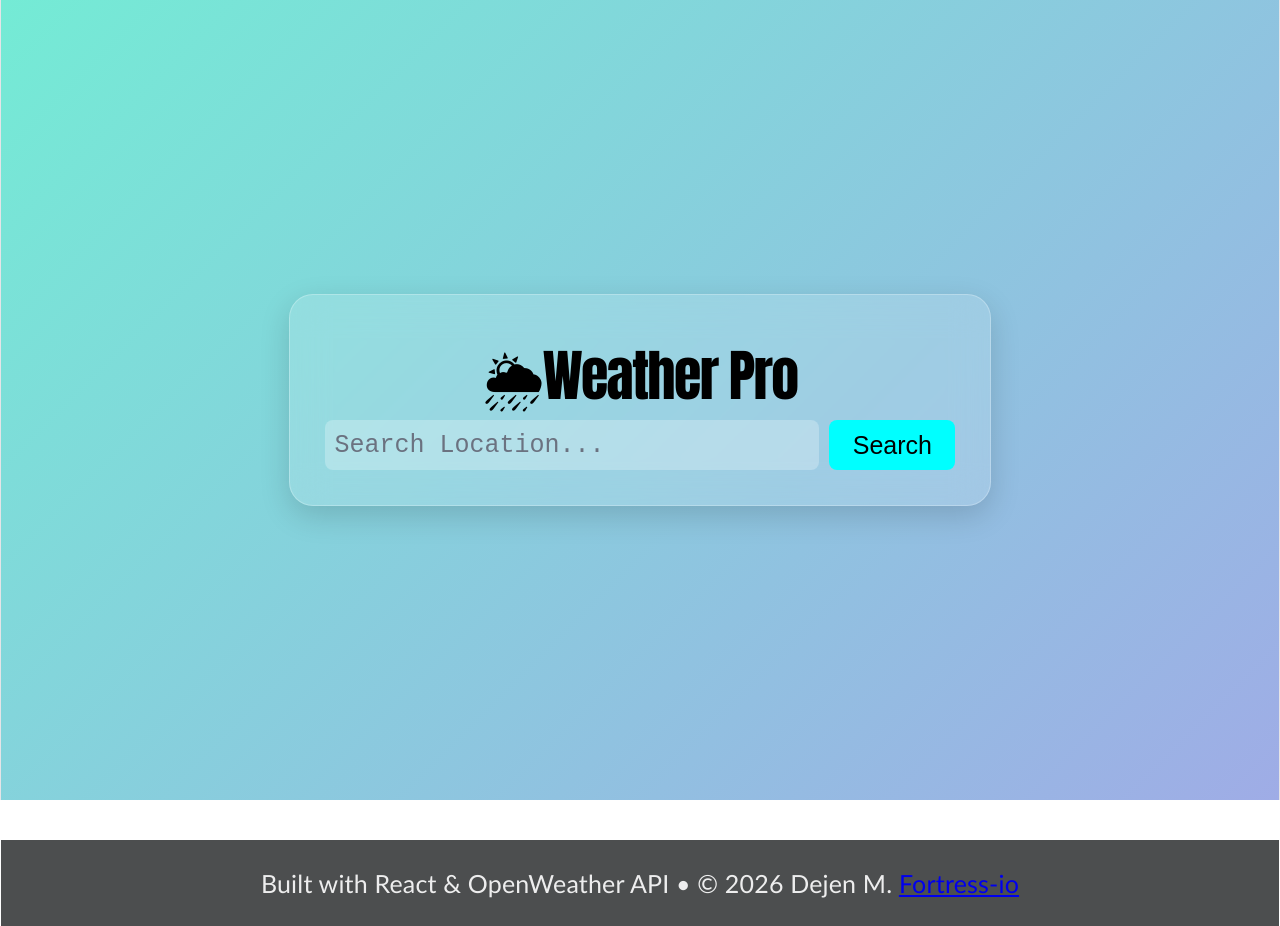
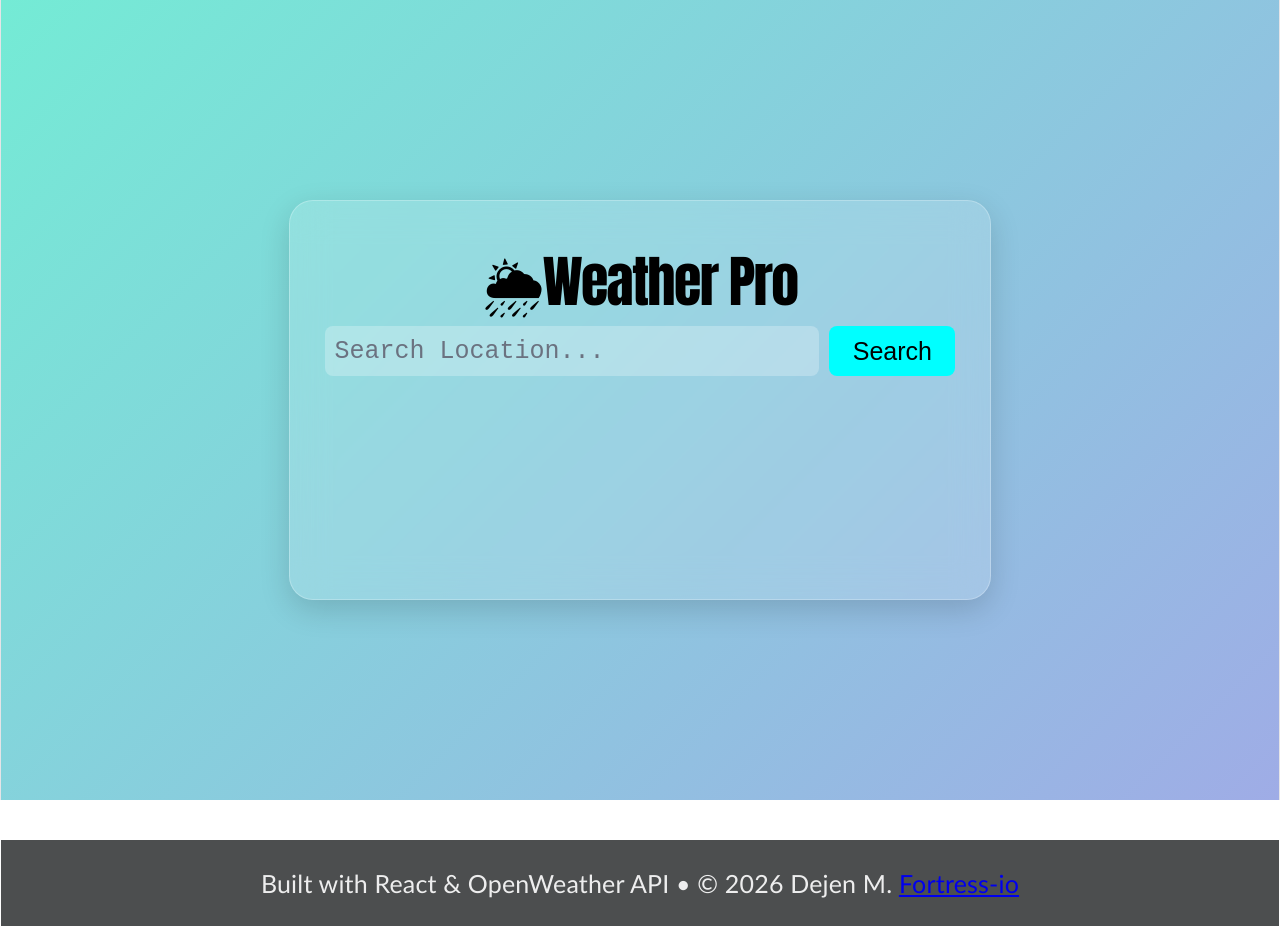
Before and after one commit to Fortress-io/AuraX-Summer-2026, a React (Vite) app in the folder AuraX-summer-2026/week-six/weather-app/: page / in a window 1280 px wide. Built offline with nearby package versions, Linux system fonts and the light colour scheme; no server answers.

Commit message:
final weather app

```diff
--- a/AuraX-summer-2026/week-six/weather-app/src/App.css
+++ b/AuraX-summer-2026/week-six/weather-app/src/App.css
@@ -34,6 +34,7 @@
 }
 .search-panel {
   width: min(1200px, 55%);
+  height: min(500px, 50%);
   margin: 50px auto;
   display: flex;
   flex-direction: column;
--- a/AuraX-summer-2026/week-six/weather-app/src/components/WeatherCard.css
+++ b/AuraX-summer-2026/week-six/weather-app/src/components/WeatherCard.css
@@ -1,6 +1,7 @@
 .weather-card {
   background: rgba(255, 255, 255, 0.18);
   width: min(1200px, 55%);
+  height: min(500px, 50%);
   backdrop-filter: blur(18px);
   -webkit-backdrop-filter: blur(18px);
 
```
